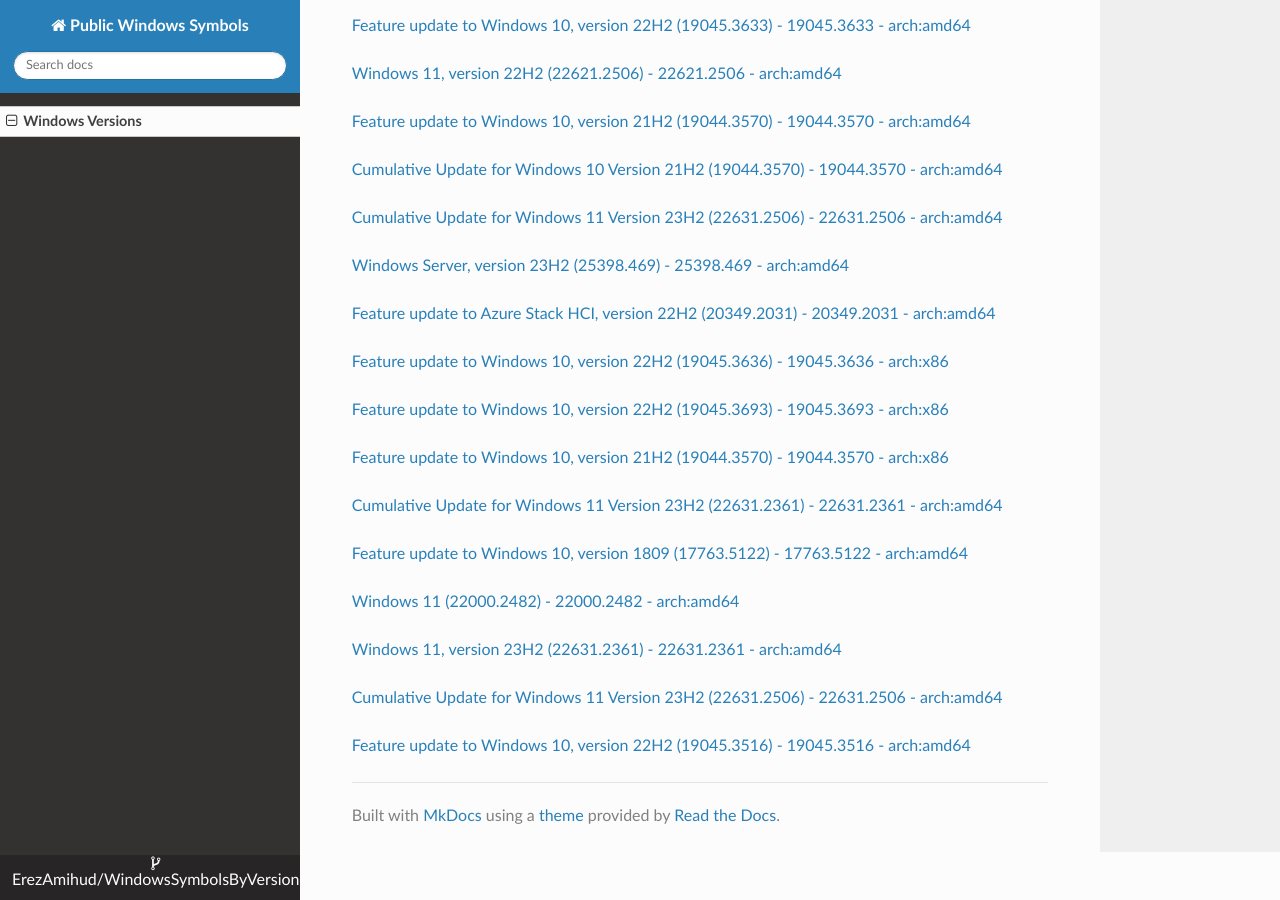
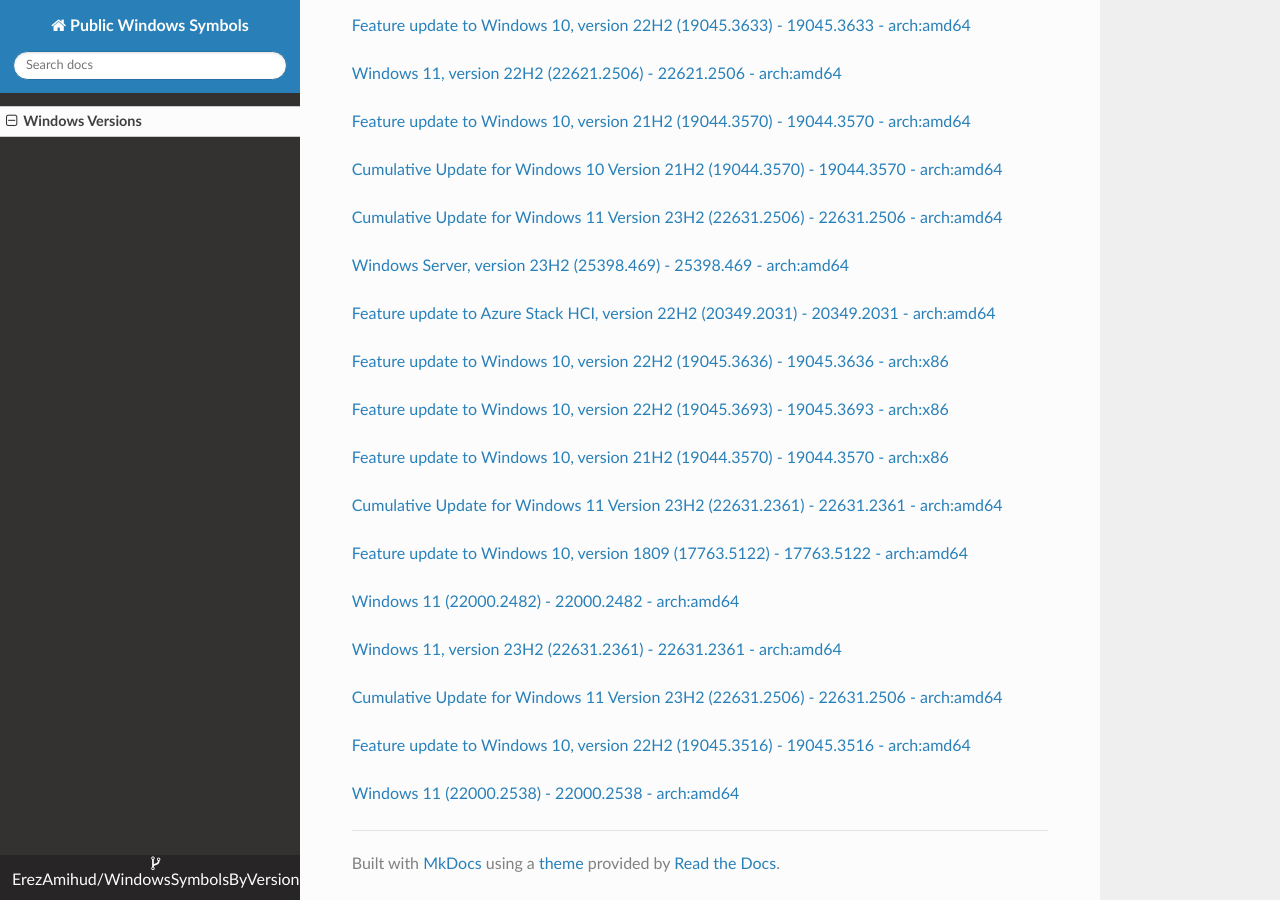
Before and after one commit to ErezAmihud/WindowsSymbolsByVersion, an MkDocs documentation site: the page built from docs/index.md, in a window 1280 px wide and 900 px high, scrolled down 22469 px. Built offline with MkDocs 1.6.1, drawn with Linux system fonts in a browser that asks for light colours; nearby versions of some CDN libraries.

Commit message:
Automated commit, add manifest for 5e67247e-c2a3-45ee-86c9-0712b94a01c7

```diff
--- a/docs/index.md
+++ b/docs/index.md
@@ -1261,3 +1261,6 @@
 
 
 [Feature update to Windows 10, version 22H2 (19045.3516) - 19045.3516 - arch:amd64](https://github.com/ErezAmihud/WindowsSymbolsByVersion/blob/main/manifests/450757d1-c8ee-4abb-a988-4510e0af20f1.manifest)
+
+
+[Windows 11 (22000.2538) - 22000.2538 - arch:amd64](https://github.com/ErezAmihud/WindowsSymbolsByVersion/blob/main/manifests/5e67247e-c2a3-45ee-86c9-0712b94a01c7.manifest)
```
Also changed, not shown: process_builds.json (+1 -1 lines), 1 other file.
